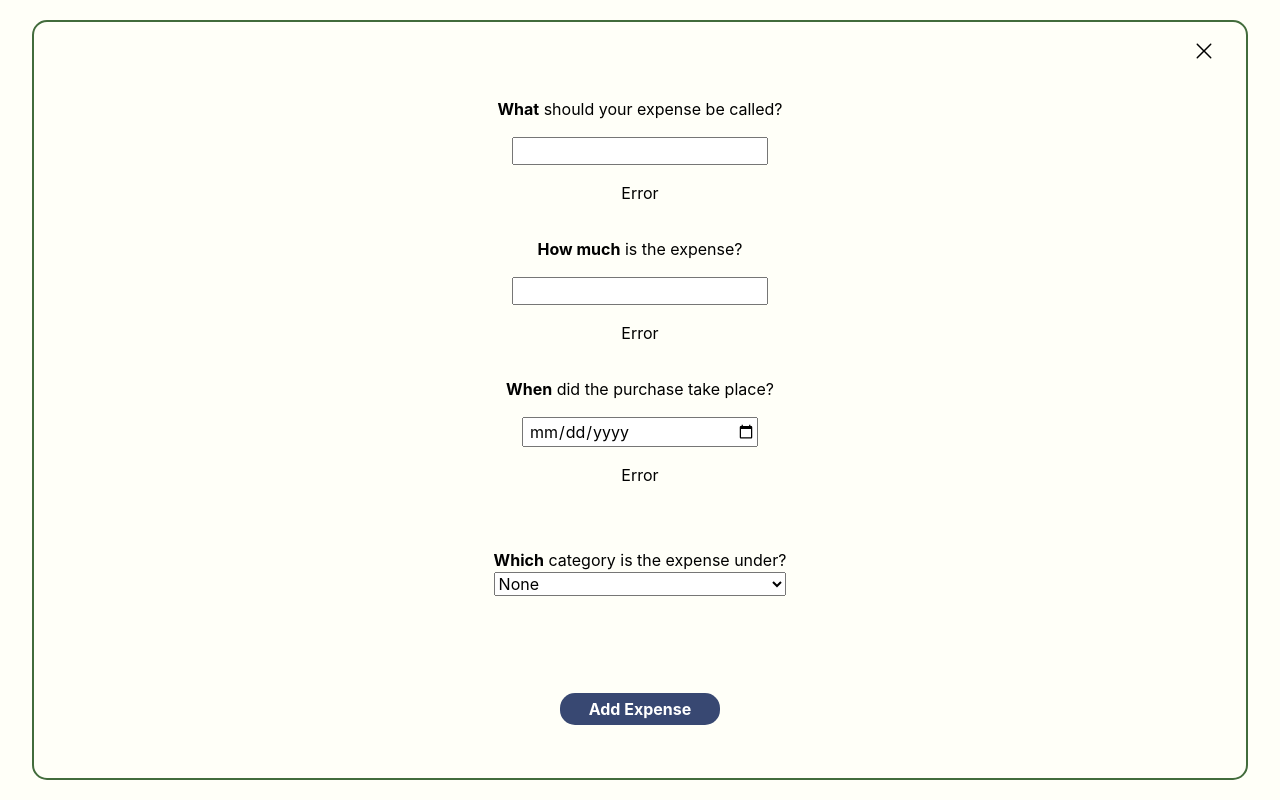
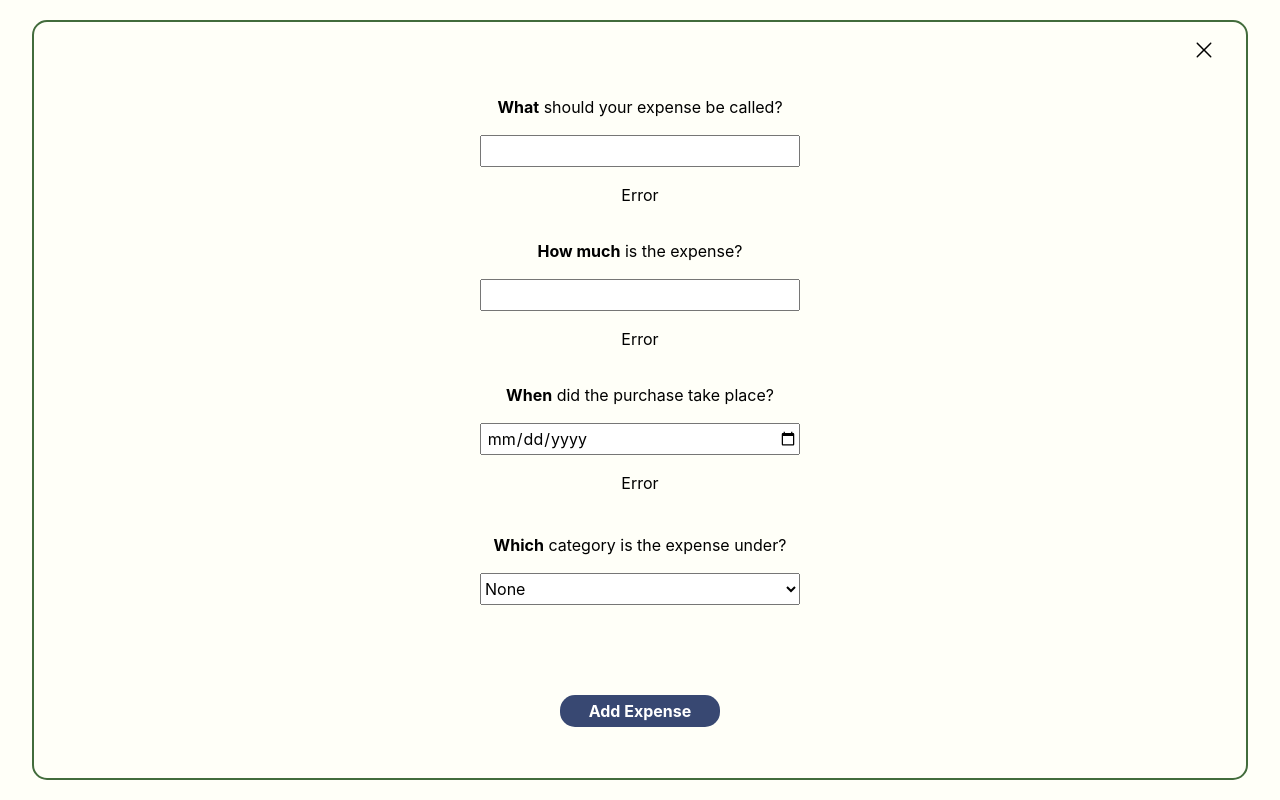
Before and after one commit to IdaHolmen/Expense-Tracker, a React (Vite) app: page / in a window 1280 px wide. Both pictures are taken after a click on the button "Log a new expense". Built offline with nearby package versions, Linux system fonts and the light colour scheme.

Commit message:
Making spacing and styling even more consistent. UI finished

```diff
--- a/src/components/App/App.module.css
+++ b/src/components/App/App.module.css
@@ -11,7 +11,6 @@
 .budget_container {
 	background-color: #426c3c;
 	color: #fffff8;
-	border-radius: 0 0 15px 15px;
 	width: 100%;
 	flex-basis: 20%;
 	padding: 1rem;
@@ -20,7 +19,6 @@
 .negative_budget {
 	background-color: #740f0f;
 	color: #fffff8;
-	border-radius: 0 0 15px 15px;
 	width: 100%;
 	flex-basis: 20%;
 	padding: 1rem;
--- a/src/components/EarlierExpenses/EarlierExpenses.module.css
+++ b/src/components/EarlierExpenses/EarlierExpenses.module.css
@@ -17,7 +17,7 @@
 }
 
 .earlier_expenses_button:hover {
-	color: #4f97d9;
+	color: #426c3c;
 	font-weight: bold;
 }
 
--- a/src/components/LogExpenses/LogExpenses.jsx
+++ b/src/components/LogExpenses/LogExpenses.jsx
@@ -93,7 +93,7 @@ const LogExpenses = ({subtractFromBudget, updateExpenseList}) => {
 							<label htmlFor='category'>
 								<b>Which</b> category is the expense under?
 							</label>
-							<select name='category'>
+							<select name='category' className={styles.select_element}>
 								<option value='-'>None</option>
 								<option value='Housing'>Housing 🏠</option>
 								<option value='Groceries'>Groceries 🍴</option>
--- a/src/components/LogExpenses/LogExpenses.module.css
+++ b/src/components/LogExpenses/LogExpenses.module.css
@@ -64,4 +64,22 @@
 .expense_form_element input {
 	margin: 1rem;
 	padding-left: 0.3rem;
+	width: 15rem;
+	height: 2rem;
 }
+
+.select_element {
+	width: 15rem;
+	height: 2rem;
+	margin: 1rem;
+}
+
+@media screen and (min-width: 1000px) {
+	.expense_form_element input {
+		width: 20rem;
+	}
+
+	.select_element {
+		width: 20rem;
+	}
+}
--- a/src/components/SetBudget/SetBudget.module.css
+++ b/src/components/SetBudget/SetBudget.module.css
@@ -17,7 +17,7 @@
 }
 
 .set_budget_button:hover {
-	color: #384872;
+	color: #426c3c;
 	font-weight: bold;
 }
 
@@ -77,7 +77,14 @@
 }
 
 .set_budget_main input {
-	width: 40%;
+	width: 15rem;
+	height: 2rem;
 	margin: 0 auto;
 	padding-left: 0.3rem;
 }
+
+@media screen and (min-width: 1000px) {
+	.set_budget_main input {
+		width: 20rem;
+	}
+}
```
